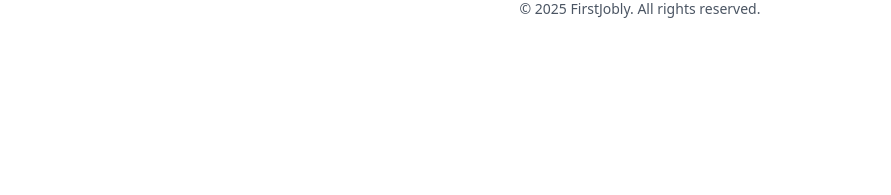
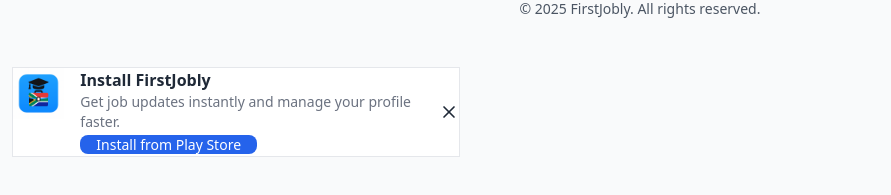
Before and after one commit to arehonemichael/firstjobly, a Next.js app: page /jobs in a window 1280 px wide. Shown: the part 375-570 px from the top of the page, without its empty margins (0-891 px from the left). Built offline with nearby package versions, Linux system fonts and the light colour scheme; no server answers; the database is empty.

Commit message:
Prepare for production deployment

```diff
--- a/app/layout.js
+++ b/app/layout.js
@@ -1,5 +1,6 @@
 // app/layout.js
 import "../styles/globals.css";
+import InstallPrompt from "../components/InstallPrompt";
 import Navbar from "../components/Navbar";
 import Footer from "../components/Footer";
 import Script from "next/script";
@@ -34,7 +35,7 @@
       <head>
         <meta name="viewport" content="width=device-width, initial-scale=1" />
       </head>
-      <body className="bg-white text-gray-800">
+      <body className="bg-gray-50 text-gray-800">
         {/* ------- Google Analytics ------- */}
         <Script
           id="ga-loader"
@@ -114,6 +115,9 @@
         </div>
 
         <Footer />
+
+        {/* Install prompt for PWA */}
+        <InstallPrompt />
       </body>
     </html>
   );
--- /dev/null
+++ b/components/InstallPrompt.tsx
@@ -0,0 +1,69 @@
+"use client";
+import { useState, useEffect } from "react";
+import Image from "next/image";
+import Link from "next/link";
+import { X } from "lucide-react";
+
+export default function InstallPrompt() {
+  const [visible, setVisible] = useState(false);
+
+  useEffect(() => {
+    // Delay show and check if dismissed before
+    const dismissed = localStorage.getItem("installPromptDismissed");
+    if (!dismissed) {
+      const timer = setTimeout(() => setVisible(true), 2500);
+      return () => clearTimeout(timer);
+    }
+  }, []);
+
+  const handleDismiss = () => {
+    setVisible(false);
+    localStorage.setItem("installPromptDismissed", "true");
+  };
+
+  if (!visible) return null;
+
+  return (
+    <div className="fixed bottom-4 inset-x-0 z-50 flex justify-center px-3 animate-fadeUp">
+      <div className="bg-white shadow-2xl rounded-2xl p-3 md:p-4 flex items-center gap-4 w-full max-w-md border border-gray-100">
+        {/* App Icon */}
+        <div className="flex-shrink-0">
+          <Image
+            src="/icon-192.png"
+            alt="FirstJobly App"
+            width={56}
+            height={56}
+            className="rounded-xl shadow-sm"
+          />
+        </div>
+
+        {/* Text Content */}
+        <div className="flex-1">
+          <h3 className="text-base md:text-lg font-semibold text-gray-800">
+            Install FirstJobly
+          </h3>
+          <p className="text-sm text-gray-500 leading-tight">
+            Get job updates instantly and manage your profile faster.
+          </p>
+          <Link
+            href="https://play.google.com/store/apps/details?id=com.first.firstjobly"
+            target="_blank"
+            rel="noopener noreferrer"
+            className="mt-2 inline-block bg-blue-600 text-white text-sm font-medium py-1.5 px-4 rounded-lg hover:bg-blue-700 transition"
+          >
+            Install from Play Store
+          </Link>
+        </div>
+
+        {/* Close Button */}
+        <button
+          onClick={handleDismiss}
+          className="text-gray-400 hover:text-gray-600"
+          aria-label="Close"
+        >
+          <X size={20} />
+        </button>
+      </div>
+    </div>
+  );
+}
--- a/package.json
+++ b/package.json
@@ -5,8 +5,7 @@
     "dev": "next dev",
     "build": "next build",
     "start": "next start",
-  "postbuild": "next-sitemap"
-
+    "postbuild": "next-sitemap"
   },
   "dependencies": {
     "date-fns": "^4.1.0",
--- a/styles/globals.css
+++ b/styles/globals.css
@@ -3,3 +3,17 @@
 @tailwind base;
 @tailwind components;
 @tailwind utilities;
+@keyframes fadeUp {
+  from {
+    transform: translateY(20px);
+    opacity: 0;
+  }
+  to {
+    transform: translateY(0);
+    opacity: 1;
+  }
+}
+
+.animate-fadeUp {
+  animation: fadeUp 0.35s ease-out;
+}
```
Also changed, not shown: public/icon-192.png (added).
